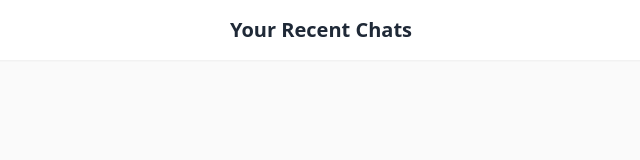
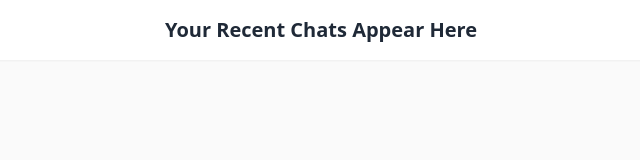
Before and after one commit to sohelx196/NearbyFriends, a website with bundled scripts: page features/chat/recentChats.html in a window 1280 px wide. Shown: the whole page, without its empty margins (319-959 px from the left). Built offline with nearby package versions, Linux system fonts and the light colour scheme; no server answers.

Commit message:
ui changed

```diff
--- a/features/chat/recentChats.html
+++ b/features/chat/recentChats.html
@@ -22,7 +22,7 @@
 <div class="sticky top-0 z-10 bg-white/90 backdrop-blur shadow-sm">
   <div class="max-w-3xl mx-auto px-4 py-4 text-center">
     <h1 class="text-lg md:text-xl font-semibold">
-      Your Recent Chats
+      Your Recent Chats Appear Here
     </h1>
   </div>
 </div>
```
Also changed, not shown: features/chat/chat.html (+1 -0 lines), css/index.css.
